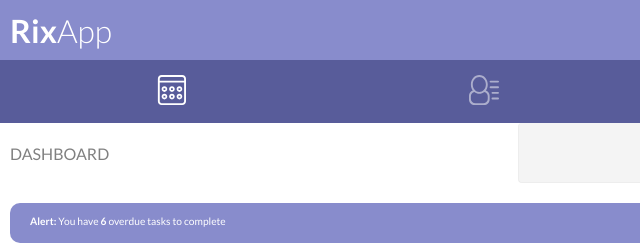
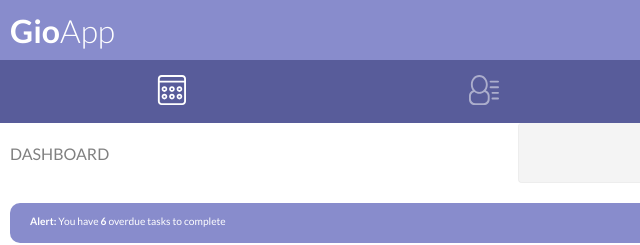
Before and after one commit to GiorgioGristina/Unit-7-Project-Treehouse, a plain HTML site: page index.html in a window 1280 px wide. Shown: the top 245 px of the page, 0-640 px from the left. Drawn offline with nearby package versions, Linux system fonts and the light colour scheme.

Commit message:
Update index.html

```diff
--- a/index.html
+++ b/index.html
@@ -21,7 +21,7 @@
     <!-- HEADER -->
     <header>
       <div class="logo">
-        <h1>Rix<span>App</span></h1>
+        <h1>Gio<span>App</span></h1>
       </div>
 
       <div class="notifications">
```
